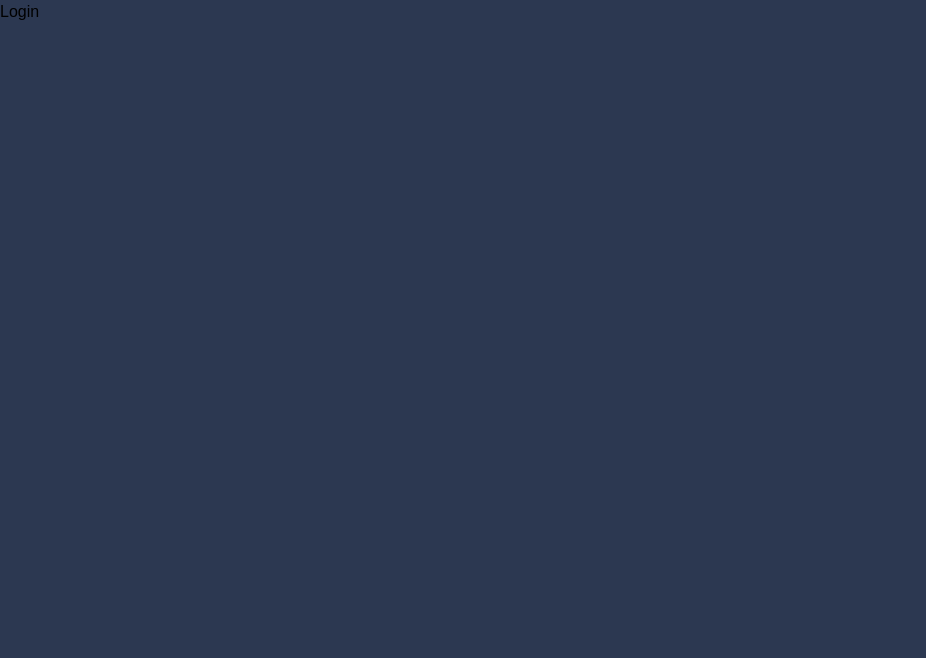
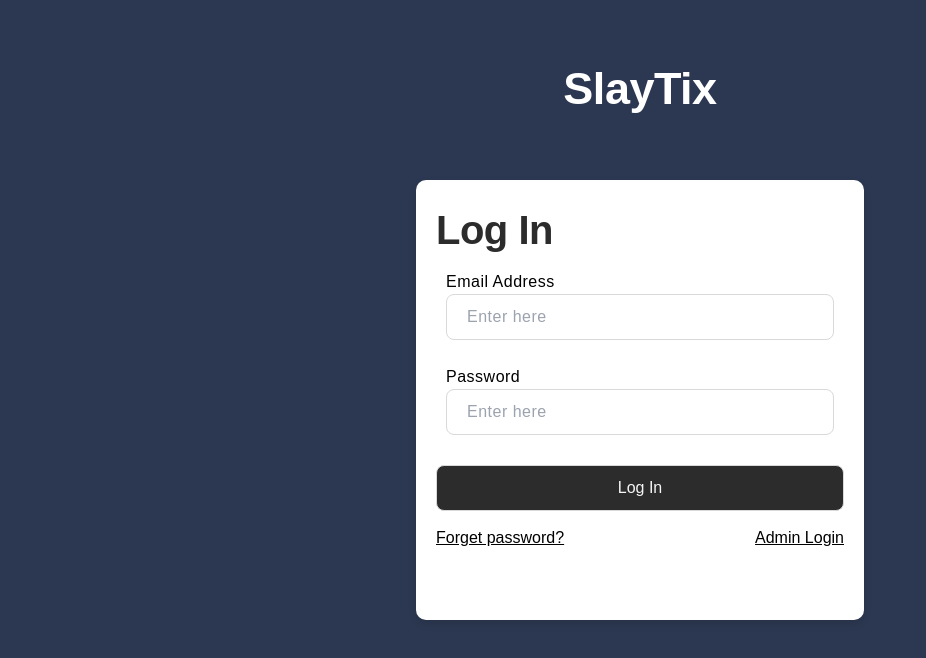
Before and after one commit to mayoicing/swe-project, a Next.js app in the folder my-app/: page /loginUser in a window 1280 px wide. Shown: the top 658 px of the page, without its empty margins (0-926 px from the left). Built offline with nearby package versions, Linux system fonts and the light colour scheme.

Commit message:
Created login pages for both user & admin
Only user login is currently accessible

```diff
--- a/my-app/src/app/components/LoginForm.module.css
+++ b/my-app/src/app/components/LoginForm.module.css
@@ -1 +1,84 @@
 /* Style - Login Form */
+
+.body { /* Overall file */
+    margin: 0;
+    height: 100vh;
+    display: flex;
+    justify-content: center;
+    align-items: center;
+}
+
+.formContainer { /* White background */
+    width: 80%;
+    padding: 20px;
+    margin: 150px auto;
+    background-color: white;
+    border-radius: 10px;
+    box-shadow: 0 4px 8px rgba(0, 0, 0, 0.1);
+    position: relative;
+    max-width: 35%;
+}
+
+.formContainer h1 { /* Title of form */
+    font-size: 40px;
+    font-weight: bolder;
+    color: #2C2C2C;
+    letter-spacing: -0.5px;
+}
+
+.inputForm { /* Includes all fields */
+    display: flex;
+    flex-direction: column;
+    gap: 5px;
+}
+
+.inputForm label { /* Form labels for input fields */
+    display: block;
+    width: 100%;
+    padding: 10px;
+    letter-spacing: 0.5px;
+}
+
+.inputForm input { /* Styles input fields */
+    display: block;
+    width: 100%;
+    border: 1px solid #D9D9D9;
+    border-radius: 8px;
+    padding: 10px 20px;
+}
+
+.inputForm input:focus { /* How button looks when clicked on */
+    outline: none;
+}
+
+.buttonContainer { /* Container for button */
+    display: flex;
+    justify-content: center;
+}
+
+.submitButton { /* Submit button*/
+    background-color: #2c2c2c;
+    color: #f5f5f5;
+    padding: 5px 500px;
+    border-radius: 10px;
+    margin-top: 15px;
+    margin-bottom: 10px;
+}
+
+.submitButton:active {
+    background-color: #444444;
+}
+
+.navigation {
+    text-decoration: underline;
+    margin-top: 5px;
+    margin-bottom: 50px;
+}
+
+.navigation a:hover {
+    color: #2C3851;
+}
+
+.admin {
+    float: right;
+}
--- a/my-app/src/app/components/LoginForm.tsx
+++ b/my-app/src/app/components/LoginForm.tsx
@@ -1,7 +1,21 @@
 import styles from './LoginForm.module.css';
+import Link from 'next/link';
 
 export default function LoginForm() {
     return (
-        <div>Login</div>
+        <div className={styles.formContainer}>
+            <h1>Log In</h1>
+            <form action="/" method="POST" className={styles.inputForm}>
+                <label>Email Address<input type="email" name="email" placeholder="Enter here"/></label>
+                <label>Password<input type="password" name="password" placeholder="Enter here"/></label>
+                <div className={styles.buttonContainer}>
+                    <input type="submit" value="Log In" className={styles.submitButton}/>
+                </div>
+            </form>
+            <div className={styles.navigation}>
+                    <Link href='/'>Forget password?</Link>
+                    <Link href='/' className={styles.admin}>Admin Login</Link>
+            </div>
+        </div>
     );
 }
--- a/my-app/src/app/loginAdmin/LoginAdmin.module.css
+++ b/my-app/src/app/loginAdmin/LoginAdmin.module.css
@@ -1 +1,23 @@
 /* Style - LoginAdmin */
+
+.container {
+    position: relative; /* Establish a positioning context for the h1 */
+    display: flex;
+    flex-direction: column;
+    align-items: center;
+    justify-content: center;
+    height: 100vh; /* Full viewport height */
+}
+
+.title {
+    font-size: 45px;
+    font-weight: bolder;
+    letter-spacing: -0.5px;
+    color: white;
+    position: absolute;
+    top: 55px;
+    left: 50%; /* Center horizontally */
+    transform: translateX(-50%); /* Center horizontally */
+    margin: 0; /* Remove default margin */
+    text-align: center; /* Center text */
+}
--- a/my-app/src/app/loginAdmin/LoginAdmin.tsx
+++ b/my-app/src/app/loginAdmin/LoginAdmin.tsx
@@ -3,6 +3,9 @@ import LoginForm from '../components/LoginForm';
 
 export default function LoginAdmin() {
     return (
-        <LoginForm/>
+        <div className={styles.container}>
+            <h1 className={styles.title}></h1>
+            <LoginForm/>
+        </div>
     );
 }
--- a/my-app/src/app/loginUser/LoginUser.module.css
+++ b/my-app/src/app/loginUser/LoginUser.module.css
@@ -1 +1,23 @@
 /* Style - LoginUser */
+
+.container {
+    position: relative; /* Establish a positioning context for the h1 */
+    display: flex;
+    flex-direction: column;
+    align-items: center;
+    justify-content: center;
+    height: 100vh; /* Full viewport height */
+}
+
+.title {
+    font-size: 45px;
+    font-weight: bolder;
+    letter-spacing: -0.5px;
+    color: white;
+    position: absolute;
+    top: 55px;
+    left: 50%; /* Center horizontally */
+    transform: translateX(-50%); /* Center horizontally */
+    margin: 0; /* Remove default margin */
+    text-align: center; /* Center text */
+}
--- a/my-app/src/app/loginUser/LoginUser.tsx
+++ b/my-app/src/app/loginUser/LoginUser.tsx
@@ -3,6 +3,9 @@ import LoginForm from "../components/LoginForm";
 
 export default function LoginUser() {
     return (
-       <LoginForm/>
+        <div className={styles.container}>
+            <h1 className={styles.title}>SlayTix</h1>
+            <LoginForm/>
+        </div>
     );
 }
```
